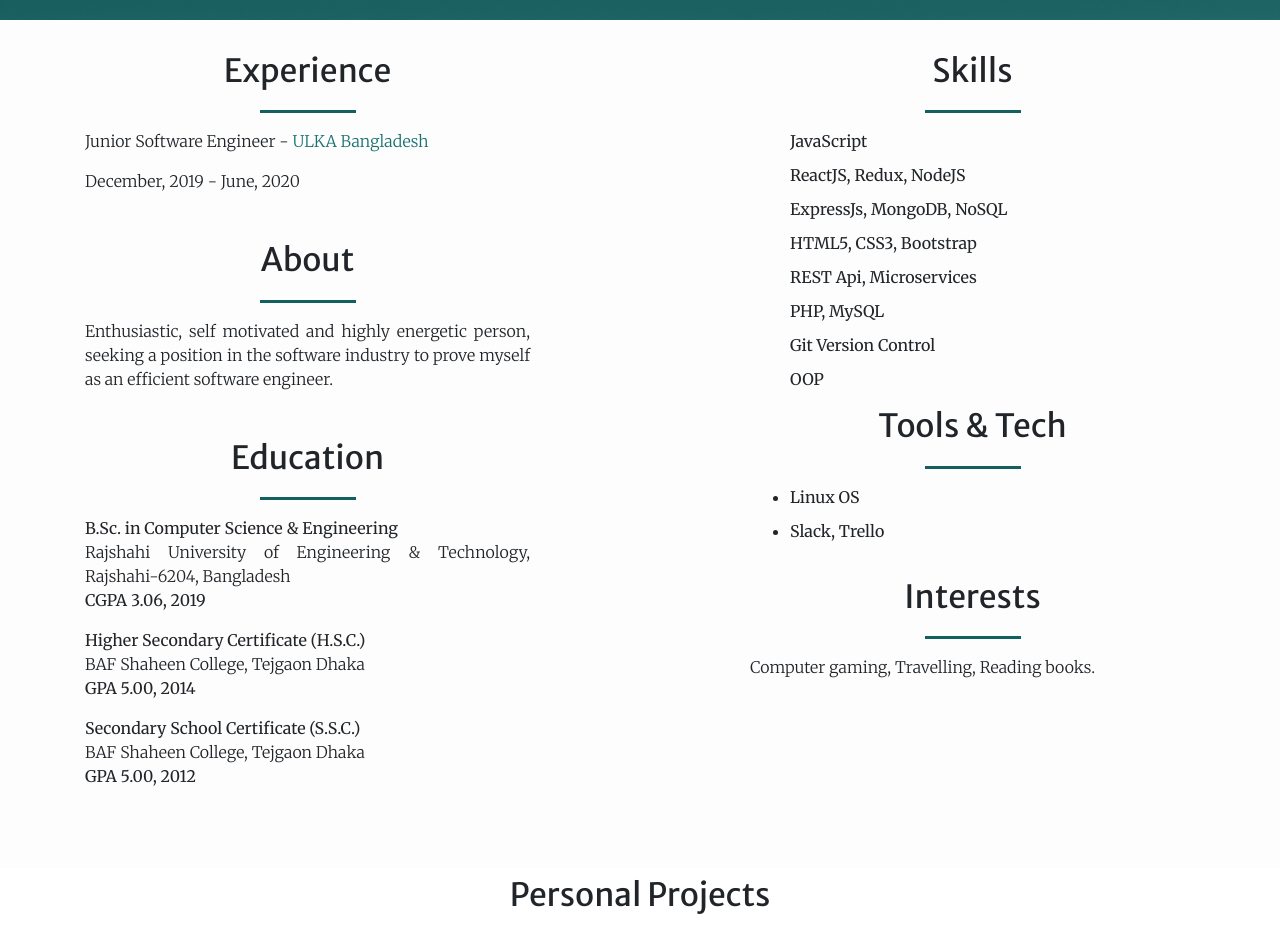
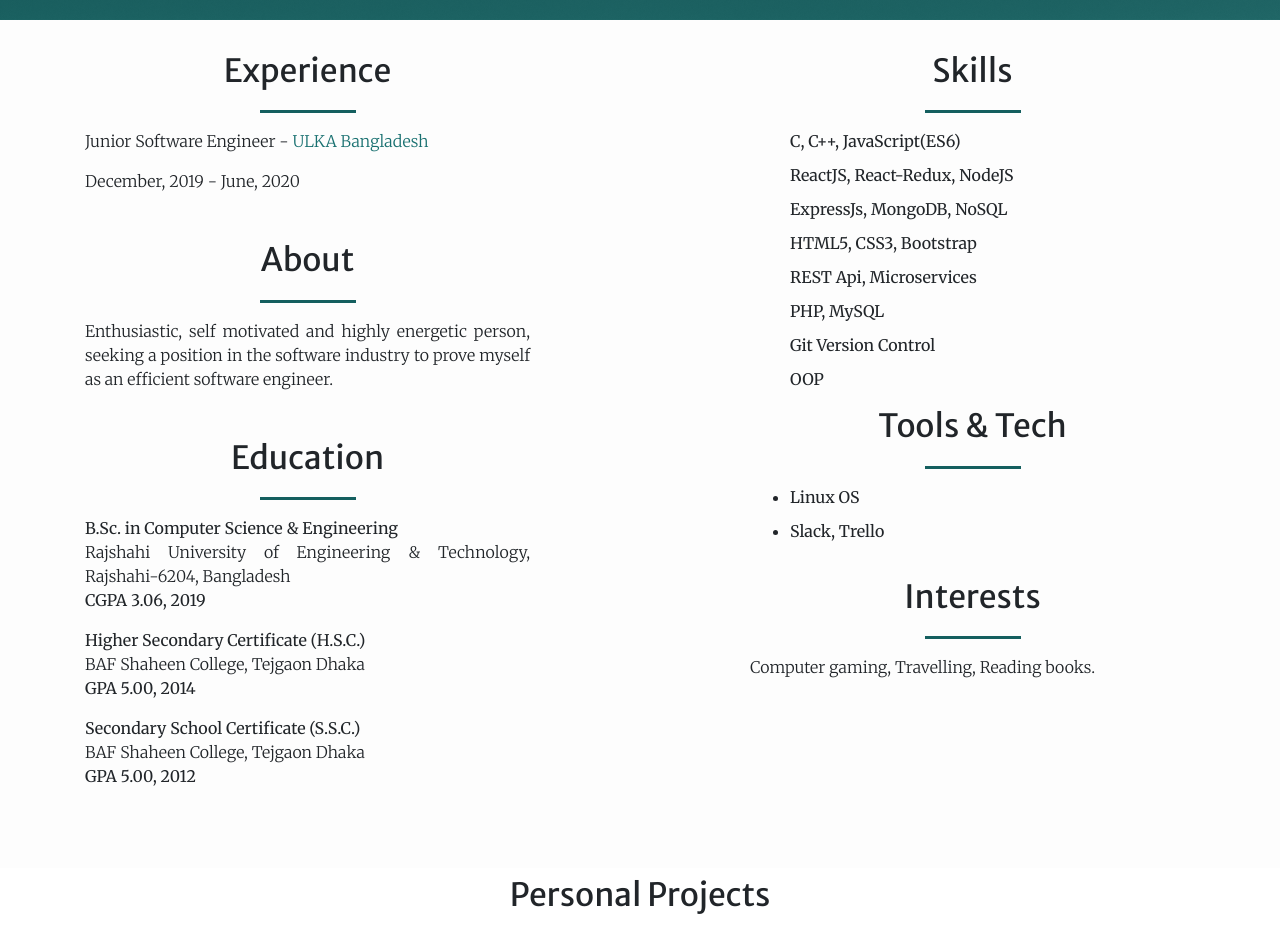
Before and after one commit to ahsanjamee/ahsanjamee.github.io, a plain HTML site: page index.html in a window 1280 px wide. Shown: the part 780-1706 px from the top of the page. Drawn offline with nearby package versions, Linux system fonts and the light colour scheme.

Commit message:
UPDATE: Updated exp

```diff
--- a/index.html
+++ b/index.html
@@ -98,8 +98,8 @@
             <h2 class=" text-center" style=" margin-bottom: 20px;">Skills</h2>
             <hr class="divider light my-3">
           <ul class="skill">
-            <li  class="skills" > JavaScript</li>
-            <li  class="skills" > ReactJS, Redux, NodeJS</li>
+            <li  class="skills" > C, C++, JavaScript(ES6)</li>
+            <li  class="skills" > ReactJS, React-Redux, NodeJS</li>
             <li  class="skills" > ExpressJs, MongoDB, NoSQL</li>
             <li  class="skills" > HTML5, CSS3, Bootstrap</li>
             <li  class="skills" > REST Api, Microservices</li>
```
Also changed, not shown: techforing/index.html (added, +11 -0 lines).
